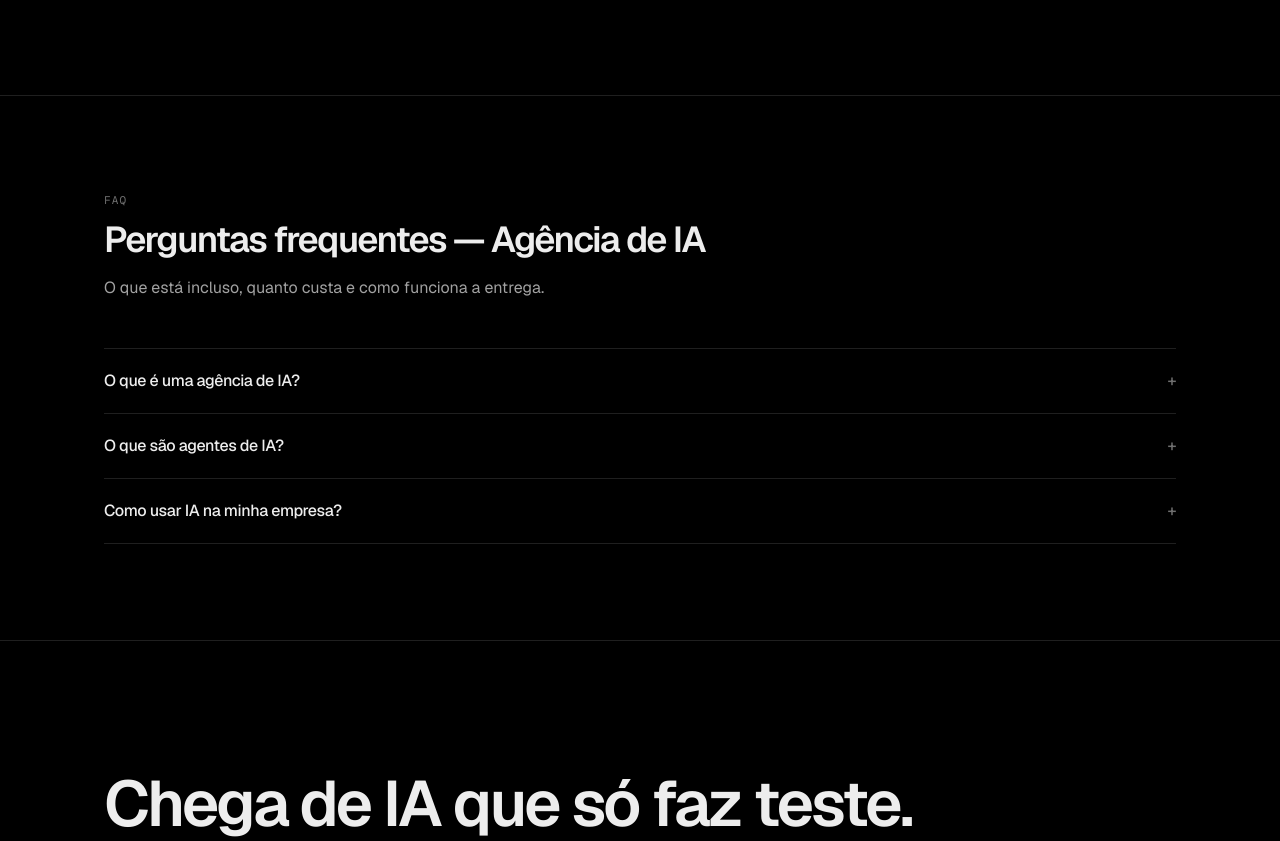
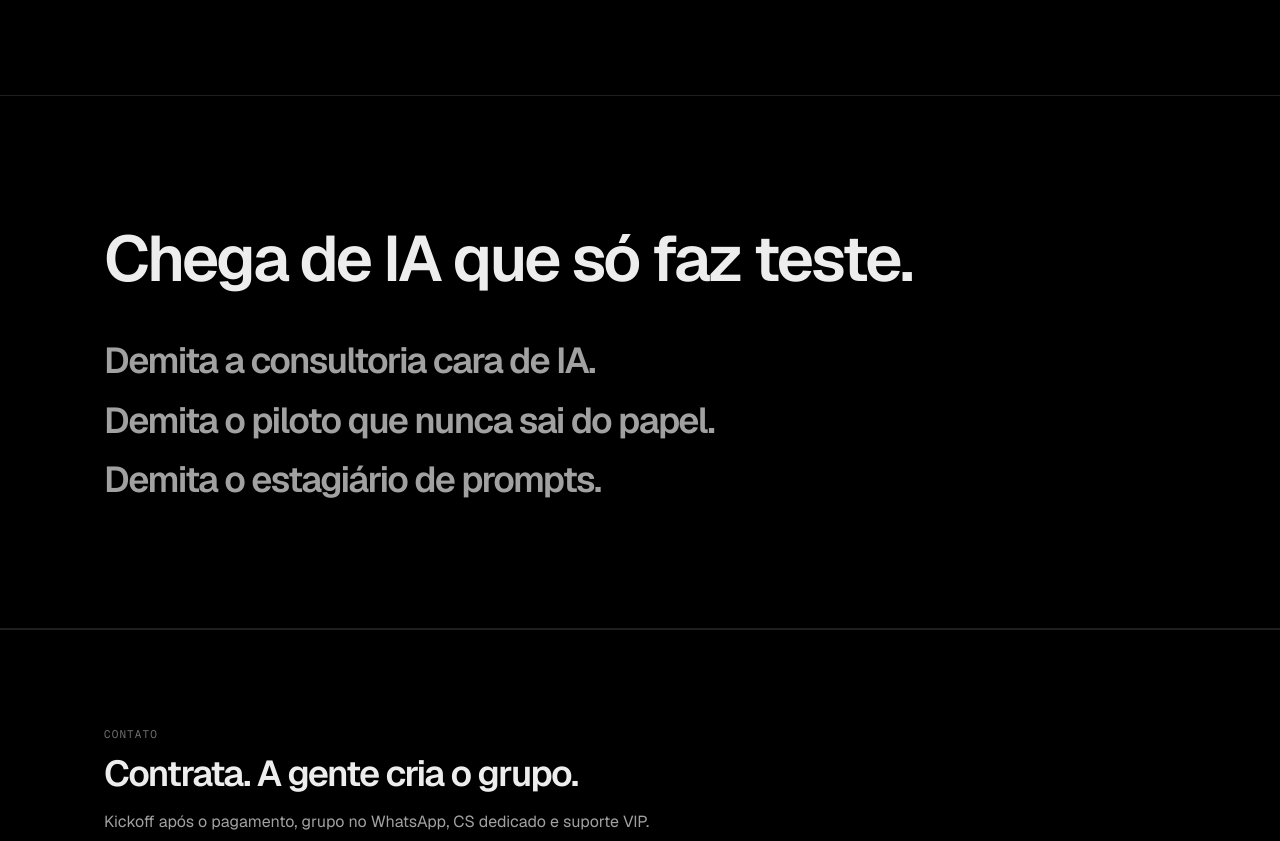
Before and after one commit to lucasmoraesai/agenciadeia, a Next.js app: page /ia in a window 1280 px wide. Shown: the part 3185-4026 px from the top of the page. Built offline with nearby package versions, Linux system fonts and the light colour scheme.

Commit message:
FAQ invisível: mantém apenas o schema FAQPage (JSON-LD), remove seção visível

```diff
--- a/app/page.tsx
+++ b/app/page.tsx
@@ -1,6 +1,5 @@
 import { Avulsos } from "@/components/avulsos";
 import { Brands } from "@/components/brands";
-import { Faq } from "@/components/faq";
 import { Hero } from "@/components/hero";
 import { HowItWorks } from "@/components/how-it-works";
 import { HyperspeedSection } from "@/components/hyperspeed-section";
@@ -45,11 +44,6 @@ export default function Home() {
       <Brands />
       <HowItWorks />
       <Plans />
-      <Faq
-        items={HOME_FAQ}
-        title="Perguntas frequentes sobre a nohumans"
-        subtitle="Preço, entrega, pagamento e funcionamento — direto ao ponto."
-      />
       <Firings />
       <Avulsos />
       <Manifesto />
--- a/components/agency-page.tsx
+++ b/components/agency-page.tsx
@@ -1,7 +1,6 @@
 import type { ReactNode } from "react";
 import { Container } from "./container";
 import { Brands } from "./brands";
-import { Faq } from "./faq";
 import { HowItWorks } from "./how-it-works";
 import { Plans } from "./plans";
 import { JsonLd } from "./json-ld";
@@ -206,7 +205,7 @@ export function AgencyPage({
   services: ServiceItem[];
   firingsTitle: string;
   firings: string[];
-  /** FAQ visível + schema FAQPage (otimização SEO/GEO). */
+  /** FAQ apenas como schema FAQPage (JSON-LD) — invisível na página. */
   faq?: FaqItem[];
   hero?: ReactNode;
 }) {
@@ -305,14 +304,6 @@ export function AgencyPage({
       <HowItWorks />
       <Plans />
 
-      {faq && faq.length > 0 && (
-        <Faq
-          items={faq}
-          title={`Perguntas frequentes — ${title}`}
-          subtitle="O que está incluso, quanto custa e como funciona a entrega."
-        />
-      )}
-
       {/* Firings */}
       <section className="border-b border-border py-28 sm:py-32">
         <Container>
--- a/components/faq.tsx
+++ /dev/null
@@ -1,52 +0,0 @@
-import type { FaqItem } from "@/lib/seo";
-import { Container } from "./container";
-
-/**
- * Seção de FAQ visível — usa <details>/<summary> nativos (sem JS):
- * crawlável pelos buscadores, acessível e renderizada no HTML estático.
- */
-export function Faq({
-  items,
-  eyebrow = "FAQ",
-  title = "Perguntas frequentes",
-  subtitle,
-}: {
-  items: FaqItem[];
-  eyebrow?: string;
-  title?: string;
-  subtitle?: string;
-}) {
-  return (
-    <section id="faq" className="border-b border-border py-24">
-      <Container>
-        <p className="font-mono text-[11px] uppercase tracking-widest text-subtle">
-          {eyebrow}
-        </p>
-        <h2 className="tracking-tighter-display mt-3 max-w-2xl text-3xl font-semibold sm:text-4xl">
-          {title}
-        </h2>
-        {subtitle && (
-          <p className="mt-4 max-w-xl text-muted">{subtitle}</p>
-        )}
-        <div className="mt-12 divide-y divide-border border-y border-border">
-          {items.map((item) => (
-            <details key={item.q} className="group py-5">
-              <summary className="flex cursor-pointer list-none items-center justify-between gap-4 text-base font-medium tracking-tight">
-                {item.q}
-                <span
-                  aria-hidden
-                  className="shrink-0 text-subtle transition-transform duration-200 group-open:rotate-45"
-                >
-                  +
-                </span>
-              </summary>
-              <p className="mt-3 max-w-2xl text-sm leading-relaxed text-muted">
-                {item.a}
-              </p>
-            </details>
-          ))}
-        </div>
-      </Container>
-    </section>
-  );
-}
```
